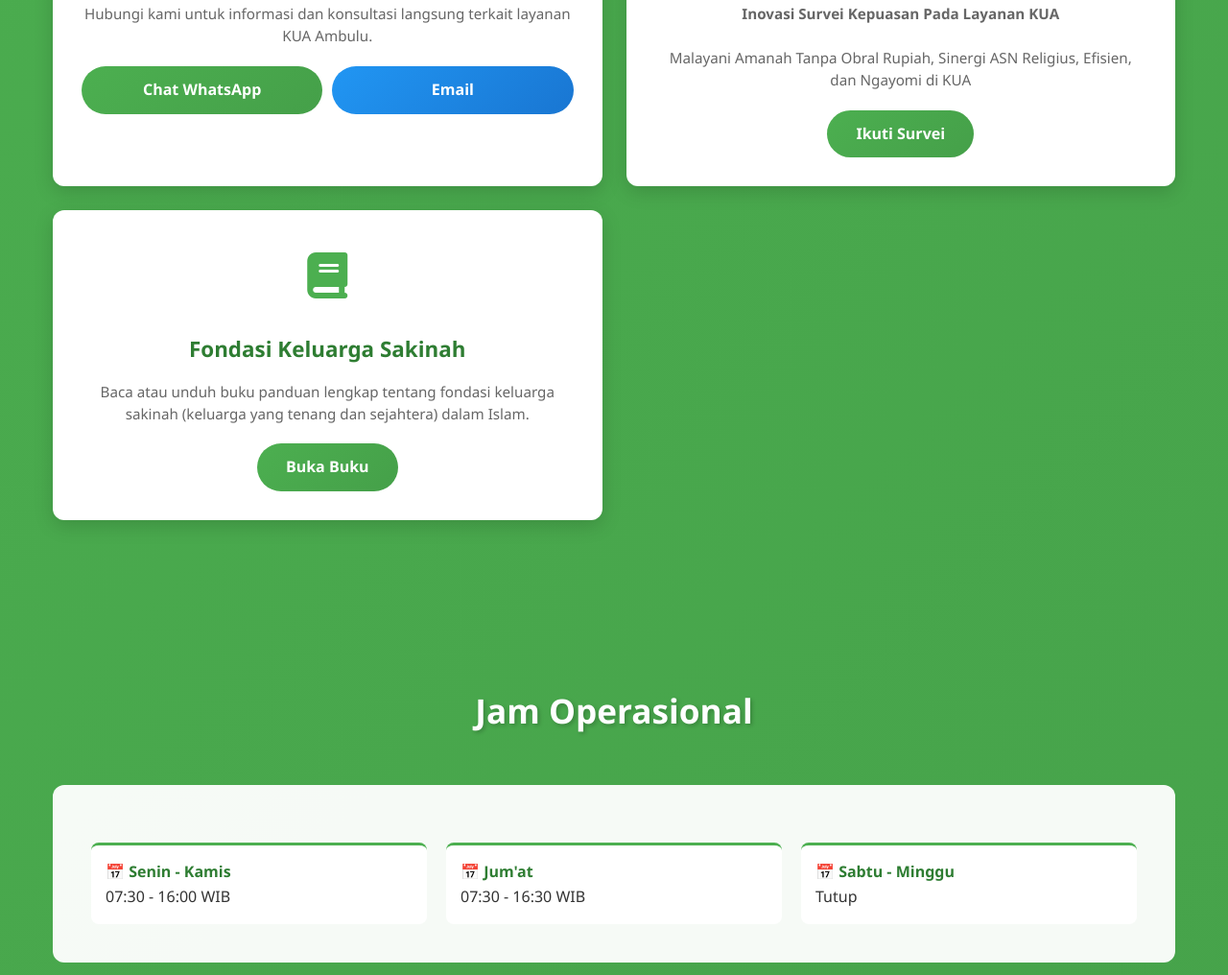
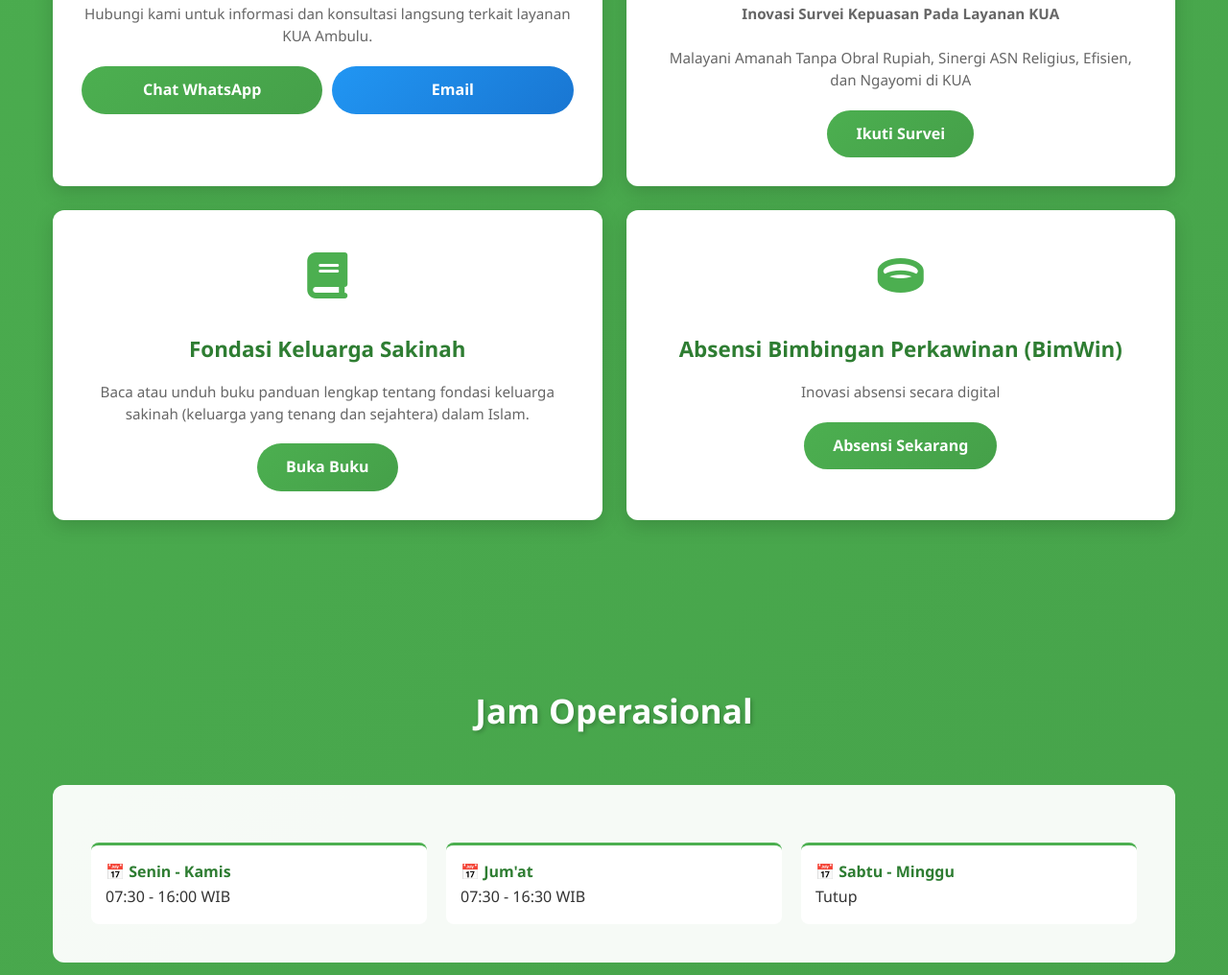
Before and after one commit to kuaambulu/P, a plain HTML site: page index.html in a window 1280 px wide. Shown: the part 1100-2116 px from the top of the page at 96% size. Drawn offline with Linux system fonts and the light colour scheme.

Commit message:
Add service card for Absensi Bimbingan Perkawinan

```diff
--- a/index.html
+++ b/index.html
@@ -102,6 +102,16 @@
                         <p>Baca atau unduh buku panduan lengkap tentang fondasi keluarga sakinah (keluarga yang tenang dan sejahtera) dalam Islam.</p>
                         <a href="https://drive.google.com/file/d/1nN_Ci2EkkPWPZ4GpsFi_aVTUKXFZiRfk/view" target="_blank" class="btn">Buka Buku</a>
                     </div>
+
+                    <div class="service-card">
+                        <div class="service-icon">
+                            <i class="fas fa-ring"></i>
+                        </div>
+                        <h3>Absensi Bimbingan Perkawinan (BimWin)</h3>
+                        <p>Inovasi absensi secara digital</p>
+                        <a href="https://kuaambulu.github.io/absensibimwin/" target="_blank" class="btn">Absensi Sekarang</a>
+                    </div>
+
                 </div>
             </div>
         </section>
```
